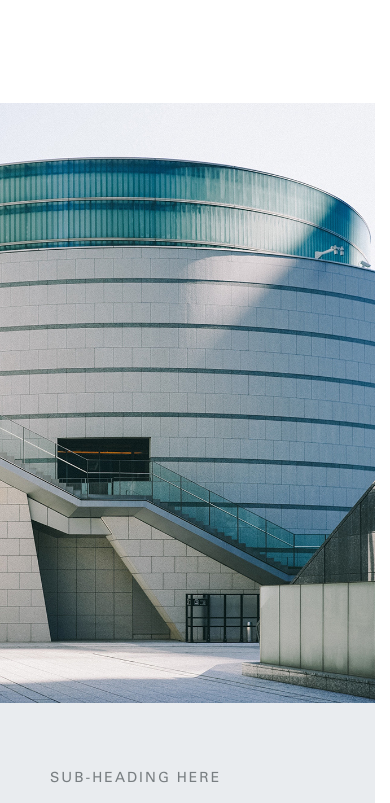
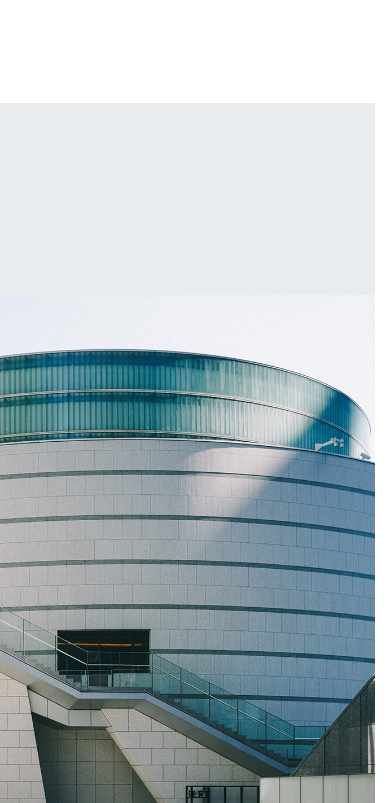
Before and after one commit to Rirg/Habiqo-website, a plain HTML site: page building.html in a window 390 px wide. Shown: the part 4813-5616 px from the top of the page. Drawn offline with nearby package versions, Linux system fonts and the light colour scheme.

Commit message:
Add correctly breakpoints on in the "Our tech" secion

```diff
--- a/css/habiqo_styles.css
+++ b/css/habiqo_styles.css
@@ -482,21 +482,17 @@ progress::-webkit-progress-bar {
 /* Our technology */
 .our-technology-container {
     background-color: #E9ECEF !important;
-    width: 100%;
+    overflow: hidden;
 }
-
 .our-tech-subheading {
     font-size: 14px;
     letter-spacing: 2px;
     color: #787e81;
+    margin-bottom: 40px;
 }
 
 #our-tech-p {
     color: #787e81;
-}
-
-.our-tech-text-wrapper {
-    padding: 50px;
 }
 
 .our-tech-text-wrapper > h3 {
@@ -506,6 +502,10 @@ progress::-webkit-progress-bar {
     text-align: left;
     color: #161616;
     margin-bottom: 20px;
+}
+
+.our-tech-text-wrapper {
+    padding: 50px;
 }
 
 .our-tech-img-container {
@@ -519,14 +519,40 @@ progress::-webkit-progress-bar {
     margin-bottom: 16px;
 }
 
+/*Small and Extra small devices (phones, landscape phones, 320px and up)*/
+@media (min-width: 320px) {
+    .our-tech-text-wrapper {
+        padding: 80px 19px;
+    }
+
+    .our-tech-img-container {
+        margin-top: 192px;
+        width: 100%;
+        height: 600px;
+        background: url("../images/our-tech-image.jpg") no-repeat center;
+        -webkit-background-size: cover;
+        -moz-background-size: cover;
+        -o-background-size: cover;
+        background-size: cover;
+        margin-bottom: 16px;
+    }
+
+}
+
+/*Medium devices (tablets, 768px and up)*/
+@media (min-width: 768px) {
+
+}
+
+/*Large devices (desktops, 992px and up)*/
 @media (min-width: 992px) {
-
     .our-technology-container {
         background: url("../images/our_tech_bg.png") no-repeat center;
         background-size: 720px 635px;
     }
 
     .our-tech-img-container {
+        margin-top: 0;
         top: 75px;
     }
 
@@ -536,6 +562,11 @@ progress::-webkit-progress-bar {
         bottom: calc(50% - 150px);
         padding: 0 110px;
     }
+}
+
+/*Extra large devices (large desktops, 1200px and up)*/
+@media (min-width: 1200px) {
+
 }
 
 /* end our technology*/
```
